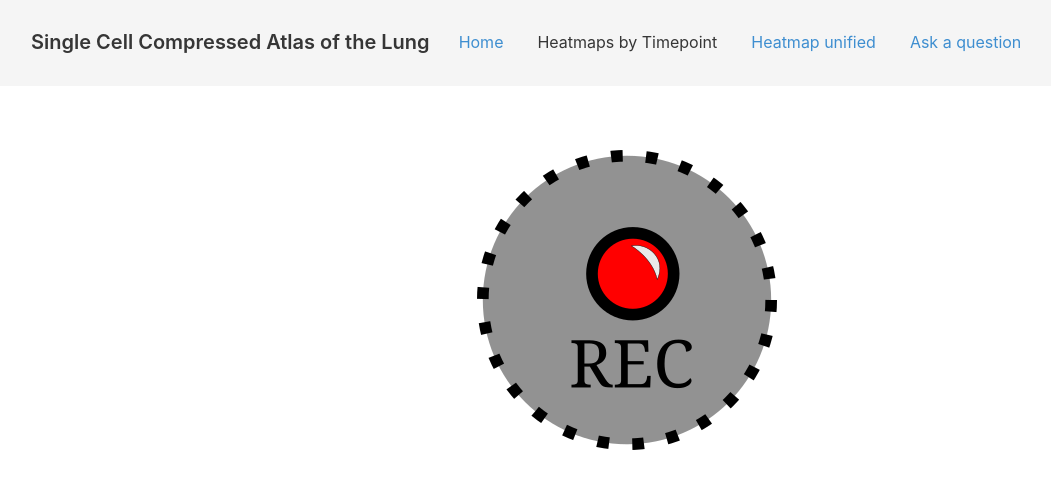
After one commit to fabilab/data-compression-and-APIs-for-cell-atlases, a Flask app: page /voice_control in a window 1280 px wide. The commit adds this page. Shown: the top 489 px of the page, without its empty margins (13-1064 px from the left). Run offline with Flask 2, Linux system fonts and the light colour scheme; some libraries are stand-ins or nearby versions.

Commit message:
Try voice control

```diff
--- a/WebPortal/heatmap_by_timepoint.html
+++ b/WebPortal/heatmap_by_timepoint.html
@@ -30,6 +30,10 @@
       <a href="/heatmap_unified" class="button is-ghost has-text-info">
           Heatmap unified
       </a>
+      <a href="/voice_control" class="button is-ghost has-text-info">
+          Ask a question
+      </a>
+
   </div>
     <div class="navbar-end">
       <div class="field has-addons">
--- a/WebPortal/heatmap_unified.html
+++ b/WebPortal/heatmap_unified.html
@@ -29,6 +29,9 @@
       </a>
       <a href="/heatmap_unified" class="button is-ghost has-text-info">
           Heatmap unified
+      </a>
+      <a href="/voice_control" class="button is-ghost has-text-info">
+          Ask a question
       </a>
 
   </div>
--- a/WebPortal/index.html
+++ b/WebPortal/index.html
@@ -28,6 +28,9 @@
       </a>
       <a href="/heatmap_unified" class="button is-ghost has-text-info">
           Heatmap unified
+      </a>
+      <a href="/voice_control" class="button is-ghost has-text-info">
+          Ask a question
       </a>
 
   </div>
@@ -83,6 +86,7 @@
     <div id="h5_data_plot"></div>
     <div id="scatter_plot"></div>
   </div>
+
   <script src="/js/scatterPlot.js"></script>
   <script src="/js/heatMap.js"></script>
   <script src="/js/assembleHcellType.js"></script>
--- a/WebPortal/main.py
+++ b/WebPortal/main.py
@@ -43,6 +43,14 @@ def heatmap_unified():
     return response
 
 
+@app.route('/voice_control', methods=['GET'])
+def voice_control():
+    '''Name says it all'''
+    with open('voice_control.html') as f:
+        response = f.read()
+    return response
+
+
 # Static assets (JS/CSS)
 @app.route('/js/<path:path>')
 def send_js(path):
--- a/WebPortal/static/css/index.css
+++ b/WebPortal/static/css/index.css
@@ -18,6 +18,11 @@
     border-radius: 5px;
 }
 
+#AudioRecordButton {
+    text-align: center;
+    margin: 150px;
+}
+
 #gene_suggestions:hover {
     color: #FFFFFF;
     background-color: #485fc7;
--- /dev/null
+++ b/WebPortal/voice_control.html
@@ -0,0 +1,71 @@
+<!DOCTYPE html>
+<html>
+  <head>
+    <meta charset="utf-8">
+    <meta name="viewport" content="width=device-width, initial-scale=1">
+    <title>Single Cell Compressed Atlas Webportal</title>
+    <link rel="stylesheet" href="https://cdn.jsdelivr.net/npm/bulma@0.9.3/css/bulma.min.css">
+    <link rel="stylesheet" href="/css/index.css">
+    <script src="https://ajax.googleapis.com/ajax/libs/jquery/3.5.1/jquery.min.js"></script>
+    <script src="https://cdn.plot.ly/plotly-2.8.3.min.js"></script>
+    <link rel="stylesheet" href="//use.fontawesome.com/releases/v5.0.7/css/all.css">
+  </head>
+  <body>
+
+  <!-- Navigation Bar -->
+  <nav class="navbar is-fixed-top has-shadow is-spaced is-light">
+    <div class="navbar-brand">
+      <a class="navbar-item">
+        <h1 class="title is-5">Single Cell Compressed Atlas of the Lung</h1>
+      </a>
+    </div>
+    <div class="navbar-start">
+      <a href="/" class="button is-ghost has-text-info ">
+        Home
+      </a>
+      <a href="/heatmap_by_timepoints" class="button is-ghost has-text-grey-darker">
+          Heatmaps by Timepoint
+      </a>
+      <a href="/heatmap_unified" class="button is-ghost has-text-info">
+          Heatmap unified
+      </a>
+      <a href="/voice_control" class="button is-ghost has-text-info">
+          Ask a question
+      </a>
+
+  </div>
+  </nav>
+
+  <!-- experiments with voice control -->
+  <div id="AudioRecordButton">
+    <img id="RecButton" src="/static/images/rec_button.png" alt="rec button" width="300" height="300">
+  </div>
+
+  <script>
+    // switch the button
+    $("#RecButton").click(function() {
+        if ($("#RecButton").hasClass("is-active")) {
+            $("#RecButton").attr("src", "/static/images/rec_button.png");
+            $("#RecButton").attr("alt", "rec button");
+            $("#RecButton").removeClass("is-active");
+        } else {
+            $("#RecButton").attr("src", "/static/images/rec_button_recording.png")
+            $("#RecButton").attr("alt", "stop button")
+            $("#RecButton").addClass("is-active");
+        }
+    });
+
+  //  // https://blog.softwaremill.com/how-to-use-googles-speech-to-text-in-a-web-application-working-example-a4b64c61f133
+  //  const sampleRate = 16000
+  //  const stream = navigator.mediaDevices.getUserMedia({
+  //    audio: {
+  //      deviceId: "default",
+  //      sampleRate: sampleRate,
+  //      sampleSize: 16,
+  //      channelCount: 1
+  //    },
+  //    video: false
+  //  })
+  </script>
+  </body>
+</html>
```
Also changed, not shown: WebPortal/static/images/rec_button.png (added), WebPortal/static/images/rec_button.svg (added), WebPortal/static/images/rec_button_recording.png (added), WebPortal/static/images/rec_button_recording.svg (added).
